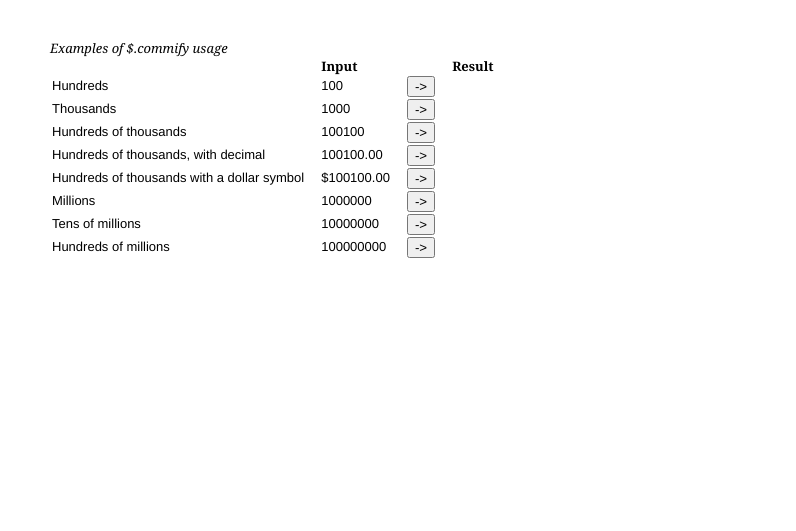
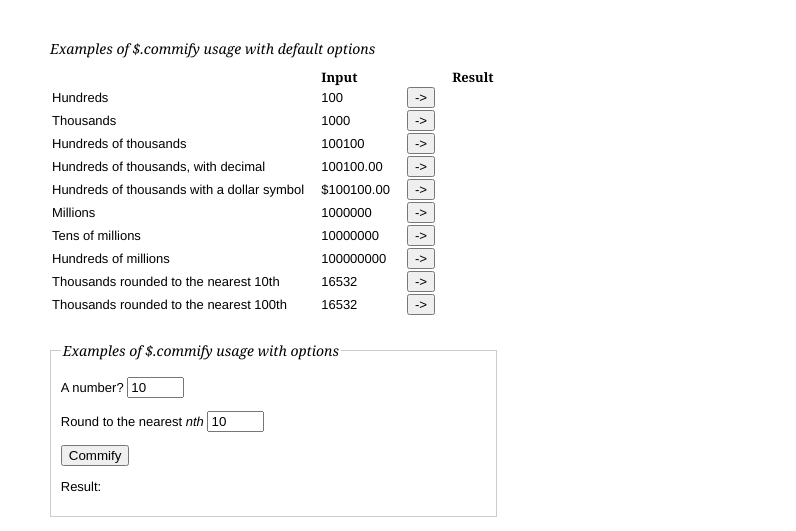
Before and after one commit to christopherstyles/jquery-commify, a plain HTML site: page demo/index.html in a window 1280 px wide. Shown: the part 77-608 px from the top of the page, without its empty margins (0-796 px from the left). Drawn offline with Linux system fonts and the light colour scheme.

Commit message:
fixed id names; added with-options form handler; updated styles for fieldsets

```diff
--- a/demo/demo.js
+++ b/demo/demo.js
@@ -8,4 +8,12 @@ $(function(){ // shortcut for document.ready
            $this.parent().next().text(commified);
        });
     });
+
+    // Commify numbers with options
+    $('#with-options').submit(function(e){
+        e.preventDefault();
+        console.log($(this).serialize());
+        var value = $.commify();
+        $('#with-options-result').text();
+    });
 });
--- a/demo/index.html
+++ b/demo/index.html
@@ -28,7 +28,7 @@
     <div id="main" role="main">
 
       <table>
-        <caption>Examples of $.commify usage</caption>
+        <caption>Examples of $.commify usage with default options</caption>
         <thead>
           <tr>
             <th>&nbsp;</th>
@@ -101,7 +101,7 @@
           <tr>
             <td>Tens of millions</td>
             <td>
-              <div id="millions">10000000</div>
+              <div id="tens_of_millions">10000000</div>
             </td>
             <td>
               <button>-&gt;</button>
@@ -111,7 +111,27 @@
           <tr>
             <td>Hundreds of millions</td>
             <td>
-              <div id="millions">100000000</div>
+              <div id="hundreds_of_millions">100000000</div>
+            </td>
+            <td>
+              <button>-&gt;</button>
+            </td>
+            <td></td>
+          </tr>
+          <tr>
+            <td>Thousands rounded to the nearest 10th</td>
+            <td>
+              <div id="thousands_rounded_to_nearest_tenth">16532</div>
+            </td>
+            <td>
+              <button>-&gt;</button>
+            </td>
+            <td></td>
+          </tr>
+          <tr>
+            <td>Thousands rounded to the nearest 100th</td>
+            <td>
+              <div id="thousands_rounded_to_nearest_hundredth">16532</div>
             </td>
             <td>
               <button>-&gt;</button>
@@ -120,6 +140,29 @@
           </tr>
         </tbody>
       </table>
+
+
+      <form action="#" method="post" accept-charset="utf-8">
+        <fieldset>
+          <legend>Examples of $.commify usage with options</legend>
+          <p>
+            <label for="n">A number?</label>
+            <input name="round" value="10" id="n" size="4">
+          </p>
+          <p>
+            <label for="round">Round to the nearest <em>nth</em></label>
+            <input name="options[round]" value="10" id="options_round" size="4">
+          </p>
+          <p>
+            <button id="with-options">Commify</button>
+          </p>
+          <p>
+            Result:
+            <div id="with-options-result"></div>
+          </p>
+
+        </fieldset>
+      </form>
 
     </div>
     <footer>
--- a/demo/style.css
+++ b/demo/style.css
@@ -13,12 +13,15 @@ a {
     padding: 25px;
 }
 table {
+    margin: 0 0 25px 0;
 }
 caption, th {
     font-family: Georgia, Times, sans-serif;
 }
 caption {
     font-style: italic;
+    font-size: 14px;
+    margin: 0 0 10px 0;
 }
 th, td, caption {
     text-align: left;
@@ -29,13 +32,17 @@ th, td {
 tr:first-child {
     border-bottom: 1px dotted #ccc;
 }
-.cf:before, .cf:after {
-    content: "";
-    display: table;
+fieldset {
+    margin: 0 0 25px 0;
+    border: 1px solid #ccc;
+    width: 425px;
 }
-.cf:after {
-    clear: both;
+legend {
+    font-family: Georgia, Times, sans-serif;
+    font-style: italic;
+    font-size: 14px;
 }
-.cf {
-    zoom: 1;
-}
+/* Clearfix */
+.cf:before,.cf:after{content:"";display:table;}
+.cf:after{clear:both;}
+.cf{zoom:1;}
```
